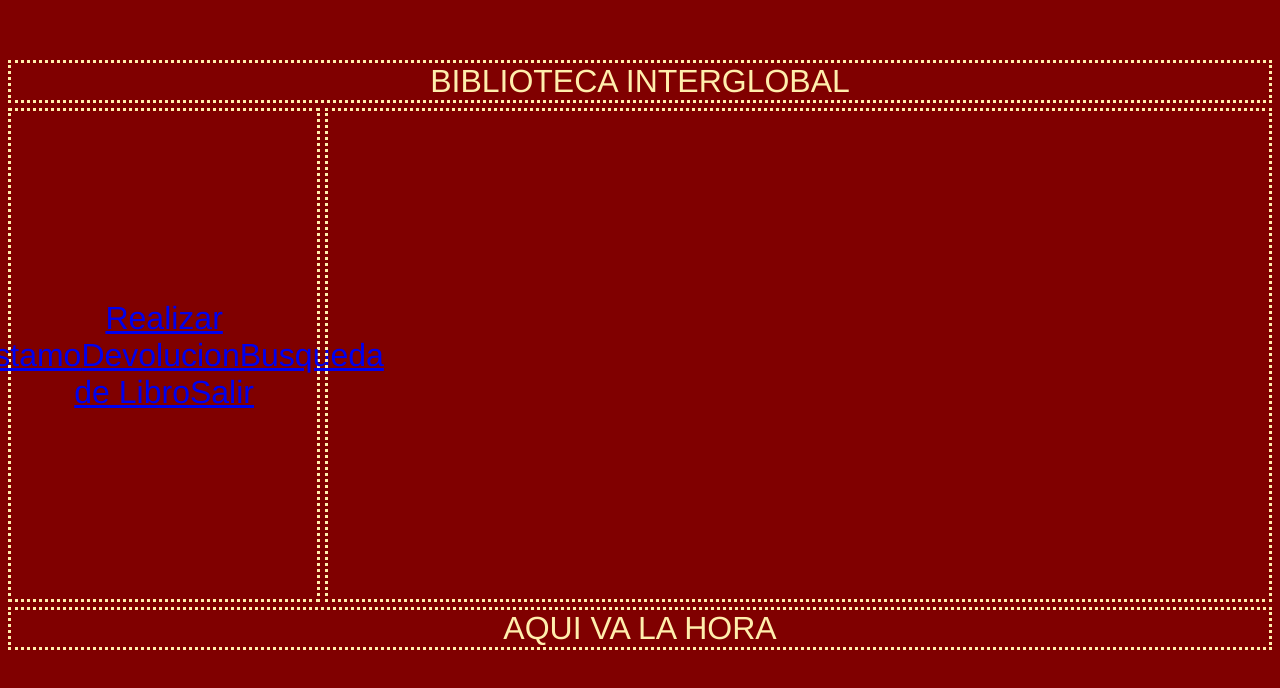
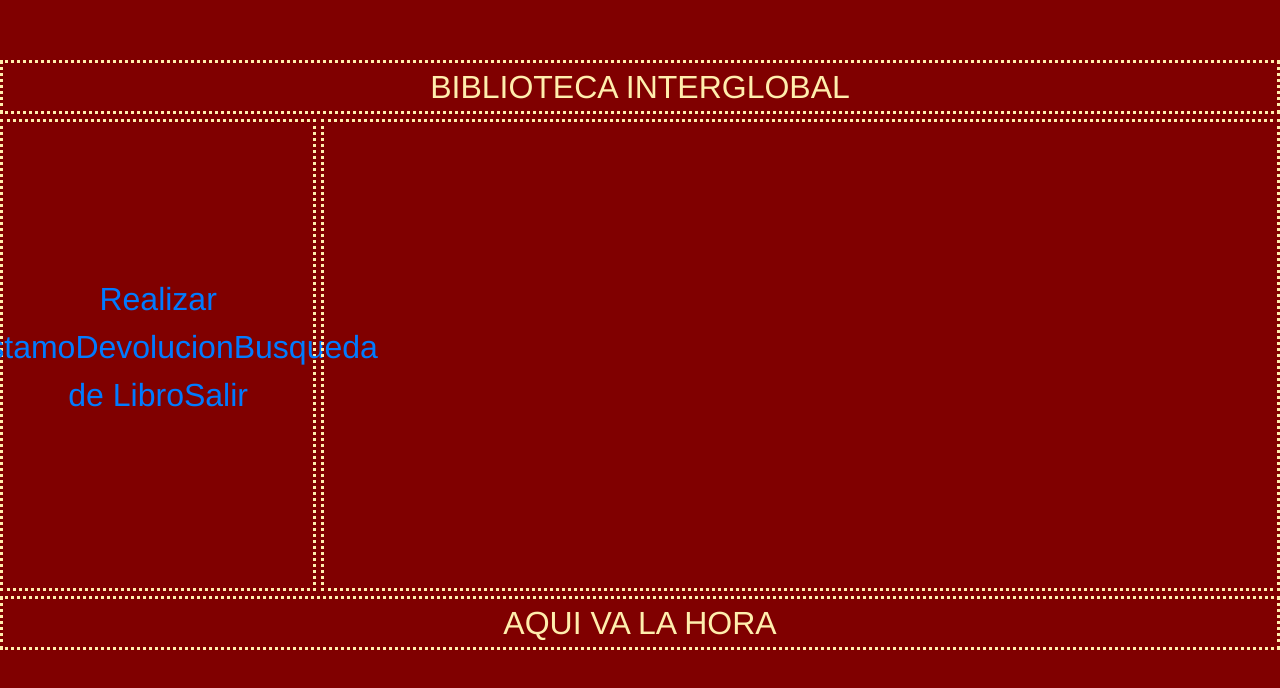
Before and after one commit to betangaranga/interglobal, a Vue app: page /#/principal in a window 1280 px wide. Shown: the top 688 px of the page. Built offline with nearby package versions, Linux system fonts and the light colour scheme; no server answers; sample sign-in values are in the browser's storage.

Commit message:
Se agrega bootstrap y ya no se que mas jajajaja

```diff
--- a/index.html
+++ b/index.html
@@ -1,12 +1,18 @@
 <!DOCTYPE html>
 <html>
+
 <head>
   <meta charset="utf-8">
   <meta name="viewport" content="width=device-width,initial-scale=1.0">
+  <link rel="stylesheet" href="https://maxcdn.bootstrapcdn.com/bootstrap/4.0.0/css/bootstrap.min.css">
   <title>biblioteca</title>
 </head>
+
 <body>
+  <script src="https://maxcdn.bootstrapcdn.com/bootstrap/4.0.0/js/bootstrap.min.js" charset="utf-8"></script>
+  <script src="https://code.jquery.com/jquery-3.3.1.min.js" integrity="sha256-FgpCb/KJQlLNfOu91ta32o/NMZxltwRo8QtmkMRdAu8=" crossorigin="anonymous"></script>
   <div id="app"></div>
   <!-- built files will be auto injected -->
 </body>
+
 </html>
--- a/src/components/Buscar.vue
+++ b/src/components/Buscar.vue
@@ -1,17 +1,22 @@
 <template lang="html">
-  <input type="text" v-model="libro"name="" value="">
+  <div class="panel-body">
+
+  </div>
+</div>
+
 </template>
 
 <script>
 export default {
-  name:'buscar',
-  data(){
+  name: 'buscar',
+  data() {
     return {
-      libro:''
+      titulo: ''
     }
   }
 }
 </script>
 
 <style lang="css">
+
 </style>
--- a/src/components/Principal.vue
+++ b/src/components/Principal.vue
@@ -7,7 +7,7 @@ BIBLIOTECA INTERGLOBAL
       <p>
          <router-link to="/principal/Hijo">Realizar Prestamo</router-link>
          <router-link to="/principal/devolucion">Devolucion</router-link>
-         <router-link to="/principal/busqueda">Busqueda de Libro</router-link>
+         <router-link to="/principal/Buscar">Busqueda de Libro</router-link>
 <a href="#" v-on:click="logout">Salir</a>
        </p>
     </div>
```
Also changed, not shown: src/router/index.js (+10 -2 lines). Lines whose indentation alone changed are shown as unchanged.
